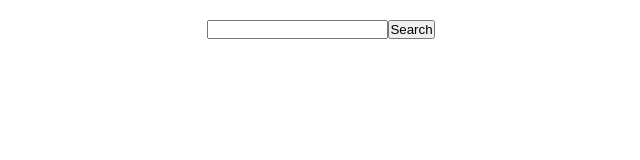
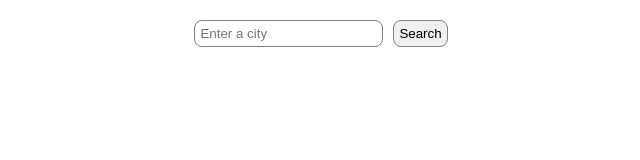
Before and after one commit to acciojob/city-weather-UdayBari3421, a React app: page / in a window 1280 px wide. Shown: the whole page, without its empty margins (319-959 px from the left). Built offline with nearby package versions, Linux system fonts and the light colour scheme.

Commit message:
submitting code-Wed Jan 24 2024 11:58:06 GMT+0530 (India Standard Time)

```diff
--- a/src/components/App.js
+++ b/src/components/App.js
@@ -30,6 +30,7 @@ const App = () => {
     <div className="top">
       <form onSubmit={dataHandle}>
         <input
+          placeholder="Enter a city"
           type="text"
           className="search"
           onChange={(e) => setQuery(e.target.value)}
--- a/src/styles/App.css
+++ b/src/styles/App.css
@@ -16,6 +16,14 @@
     padding: 20px;
 }
 
+input,
+button {
+    border: 1px solid gray;
+    border-radius: 8px;
+    padding: 5px;
+    margin-inline: 5px;
+}
+
 .weather {
     padding-top: 20px;
     display: flex;
```
